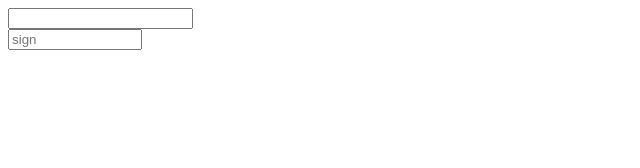
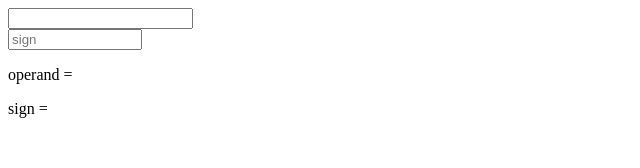
Before and after one commit to Zanku/IMT_Code, an Angular app in the folder Angular/Homework_35/Calculator/: page / in a window 1280 px wide. Shown: the top 168 px of the page, without its empty margins (0-640 px from the left). Built offline with nearby package versions, Linux system fonts and the light colour scheme.

Commit message:
syntax shortening

```diff
--- a/Angular/Homework_35/Calculator/src/app/app.component.html
+++ b/Angular/Homework_35/Calculator/src/app/app.component.html
@@ -1,2 +1,4 @@
-<app-operand [value]="value" (change) = "onInputChange( $event )"></app-operand>
-<app-sign [sign]="sign" (input)="OnSignChange( $event )" ></app-sign>
+<app-operand [value]="value" (change) = "value = $event.target.value"></app-operand>
+<app-sign [sign]="sign" (input) = "sign = $event.target.value"></app-sign>
+<p>operand = {{value}}</p>
+<p>sign = {{sign}}</p>
--- a/Angular/Homework_35/Calculator/src/app/app.component.ts
+++ b/Angular/Homework_35/Calculator/src/app/app.component.ts
@@ -9,13 +9,4 @@ export class AppComponent {
   value = "";
   sign = "";
 
-  onInputChange( event ){
-    this.value = event.target.value;
-    console.log( this.value );
-  }
-
-  OnSignChange( event ){
-    this.sign = event.target.value;
-    console.log( this.sign );
-  }
 }
--- a/Angular/Homework_35/Calculator/src/app/sign/sign.component.html
+++ b/Angular/Homework_35/Calculator/src/app/sign/sign.component.html
@@ -1,3 +1,3 @@
 <div>
-  <input [value] = "sign"  placeholder="sign">
+  <input [value] = "sign" placeholder="sign">
 </div>
--- a/Angular/Homework_35/Calculator/src/app/sign/sign.component.ts
+++ b/Angular/Homework_35/Calculator/src/app/sign/sign.component.ts
@@ -1,4 +1,4 @@
-import {Component, Input, OnInit} from '@angular/core';
+import {Component, EventEmitter, Input, OnInit, Output} from '@angular/core';
 
 @Component({
   selector: 'app-sign',
@@ -7,6 +7,7 @@ import {Component, Input, OnInit} from '@angular/core';
 })
 export class SingComponent implements OnInit {
   @Input() sign ;
+  @Output() signChanges = new EventEmitter<string>();
 
   constructor() { }
 
```
